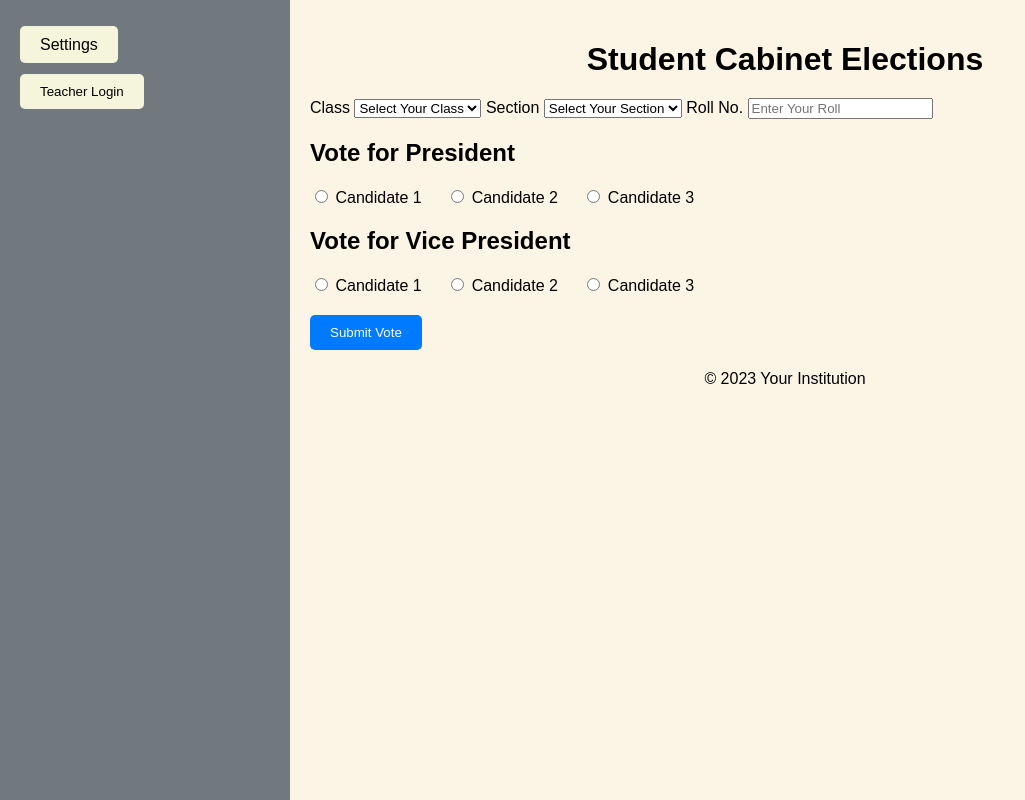
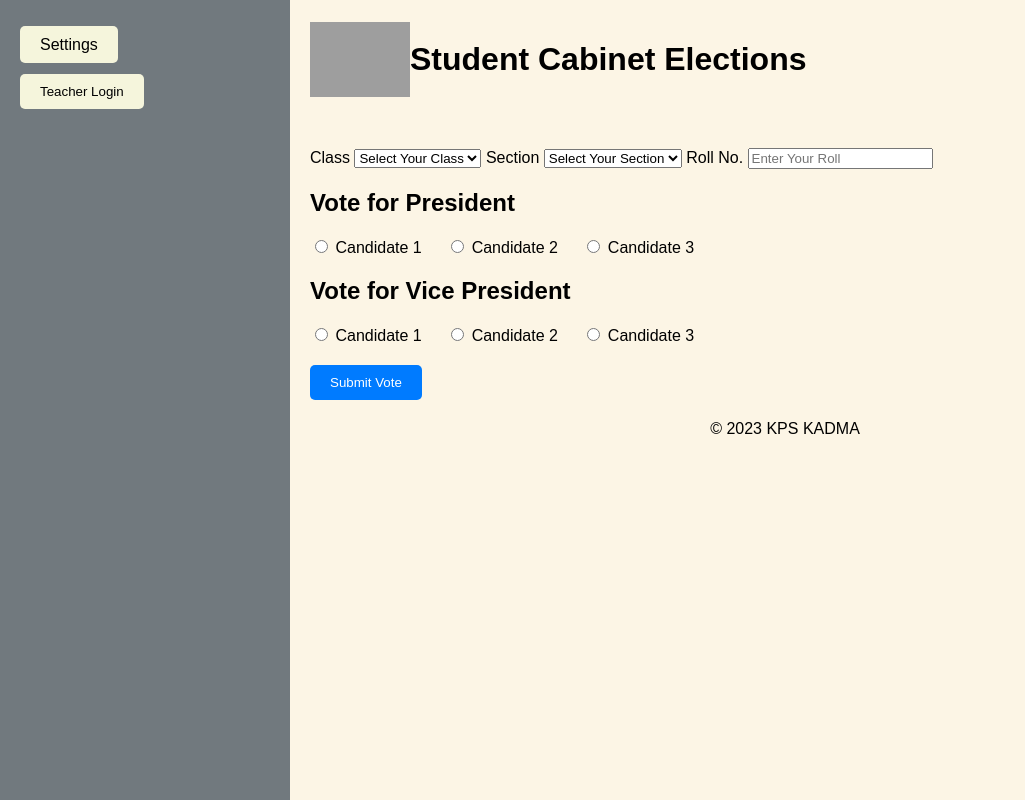
Before and after one commit to Rising-ops/votingapp, a website: page index.html in a window 1280 px wide. Shown: the whole page, without its empty margins (0-1025 px from the left). Drawn offline with Linux system fonts and the light colour scheme; grey boxes are pictures that could not be loaded.

Commit message:
Update index.html

```diff
--- a/index.html
+++ b/index.html
@@ -15,8 +15,10 @@
     </div>
 
     <div class="main-content">
+      <div class="img-container">
+      <img src="https://encrypted-tbn0.gstatic.com/images?q=tbn:ANd9GcSJNCA1lSIQVxe5WVw6W2hrOCRvu69xl4x_iw&s" alt="Kps Kadma" width="100">
       <h1>Student Cabinet Elections</h1>
-
+      </div>
       <section>
         <section>
           <span class="class">
@@ -90,7 +92,7 @@
       </form>
 
       <footer>
-        <p>© 2023 Your Institution</p>
+        <p>© 2023 KPS KADMA</p>
       </footer>
     </div>
   </div>
```
